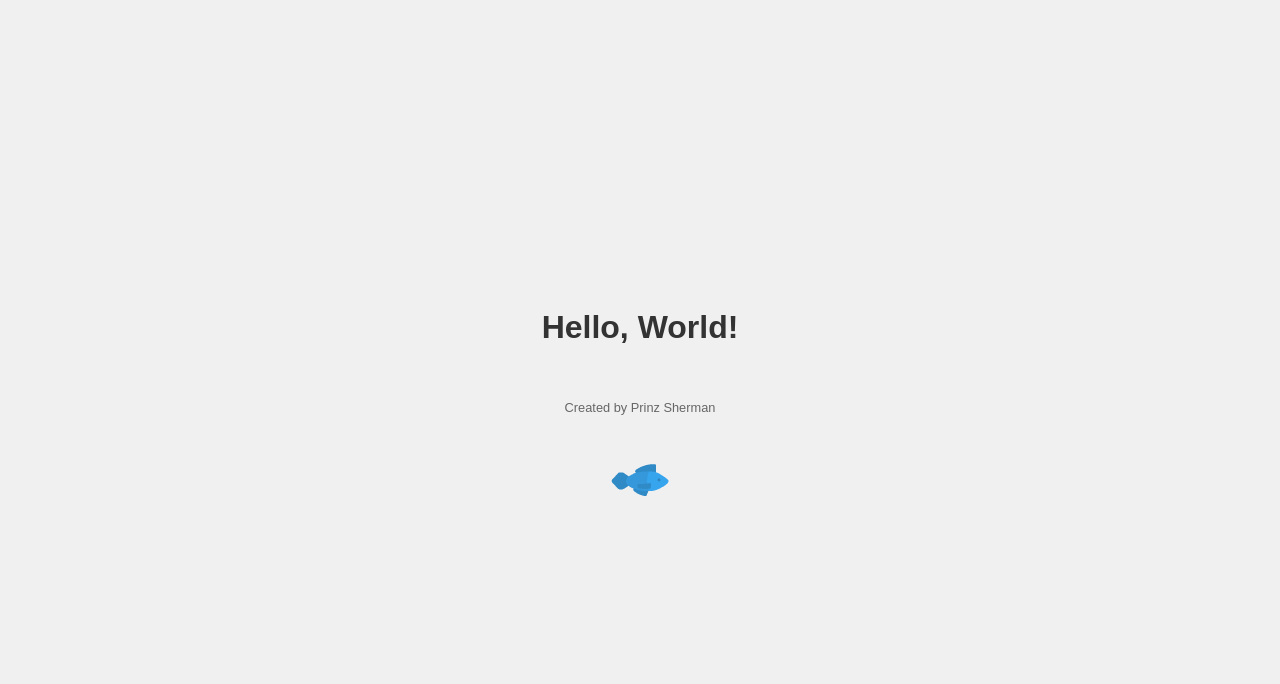
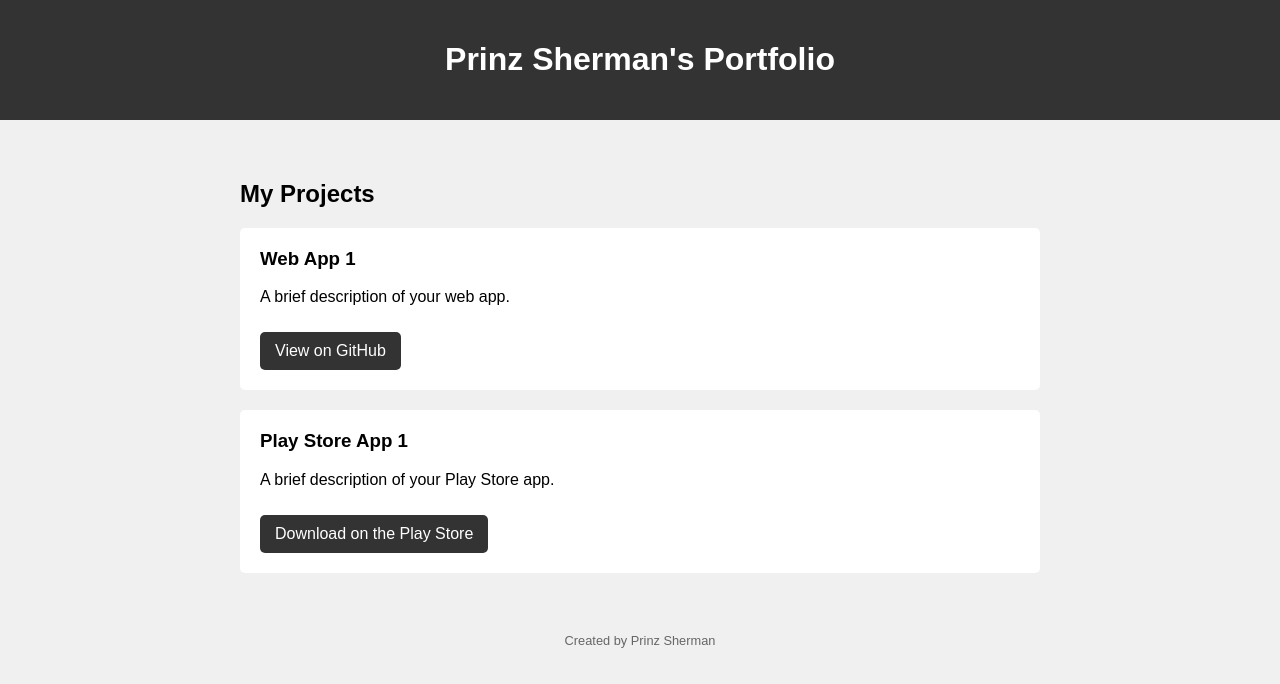
Before and after one commit to Prinz18/prinz-workspace, a plain HTML site: page index.html in a window 1280 px wide. Drawn offline with Linux system fonts and the light colour scheme.

Commit message:
Update index.html

```diff
--- a/index.html
+++ b/index.html
@@ -3,26 +3,44 @@
 <head>
     <meta charset="UTF-8">
     <meta name="viewport" content="width=device-width, initial-scale=1.0">
-    <title>My Awesome Website</title>
+    <title>Prinz Sherman's Portfolio</title>
     <style>
         body {
             font-family: sans-serif;
-            display: flex;
-            flex-direction: column; /* Arrange items vertically */
-            justify-content: center;
-            align-items: center;
-            height: 100vh;
             margin: 0;
             background-color: #f0f0f0;
         }
-        h1 {
-            color: #333;
+        header {
+            background-color: #333;
+            color: white;
+            padding: 20px;
+            text-align: center;
         }
-        img {
-            max-width: 200px; /* Limit image size */
-            margin-top: 20px; /* Add space between text and image */
+        .container {
+            max-width: 800px;
+            margin: 20px auto;
+            padding: 20px;
+        }
+        .project {
+            background-color: white;
+            padding: 20px;
+            margin-bottom: 20px;
+            border-radius: 5px;
+        }
+        .project h3 {
+            margin-top: 0;
+        }
+        .project a {
+            display: inline-block;
+            margin-top: 10px;
+            padding: 10px 15px;
+            background-color: #333;
+            color: white;
+            text-decoration: none;
+            border-radius: 5px;
         }
         footer {
+            text-align: center;
             margin-top: 20px;
             font-size: 0.8em;
             color: #666;
@@ -30,10 +48,24 @@
     </style>
 </head>
 <body>
-    <h1>Hello, World!</h1>
+    <header>
+        <h1>Prinz Sherman's Portfolio</h1>
+    </header>
+    <div class="container">
+        <h2>My Projects</h2>
+        <div class="project">
+            <h3>Web App 1</h3>
+            <p>A brief description of your web app.</p>
+            <a href="#">View on GitHub</a>
+        </div>
+        <div class="project">
+            <h3>Play Store App 1</h3>
+            <p>A brief description of your Play Store app.</p>
+            <a href="#">Download on the Play Store</a>
+        </div>
+    </div>
     <footer>
         <p>Created by Prinz Sherman</p>
     </footer>
-    <img src="fish.png" alt="A blue fish">
 </body>
 </html>
```
